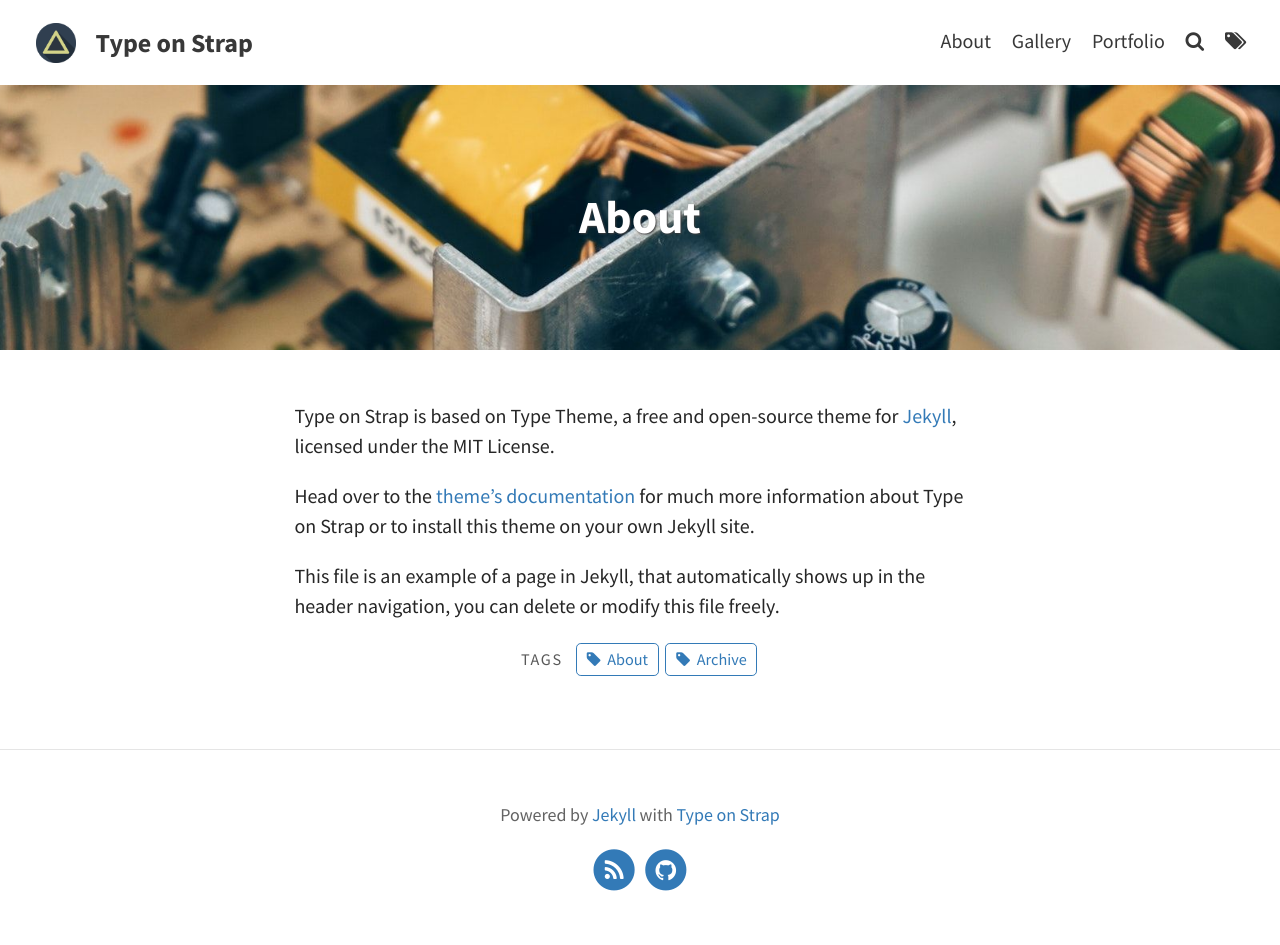
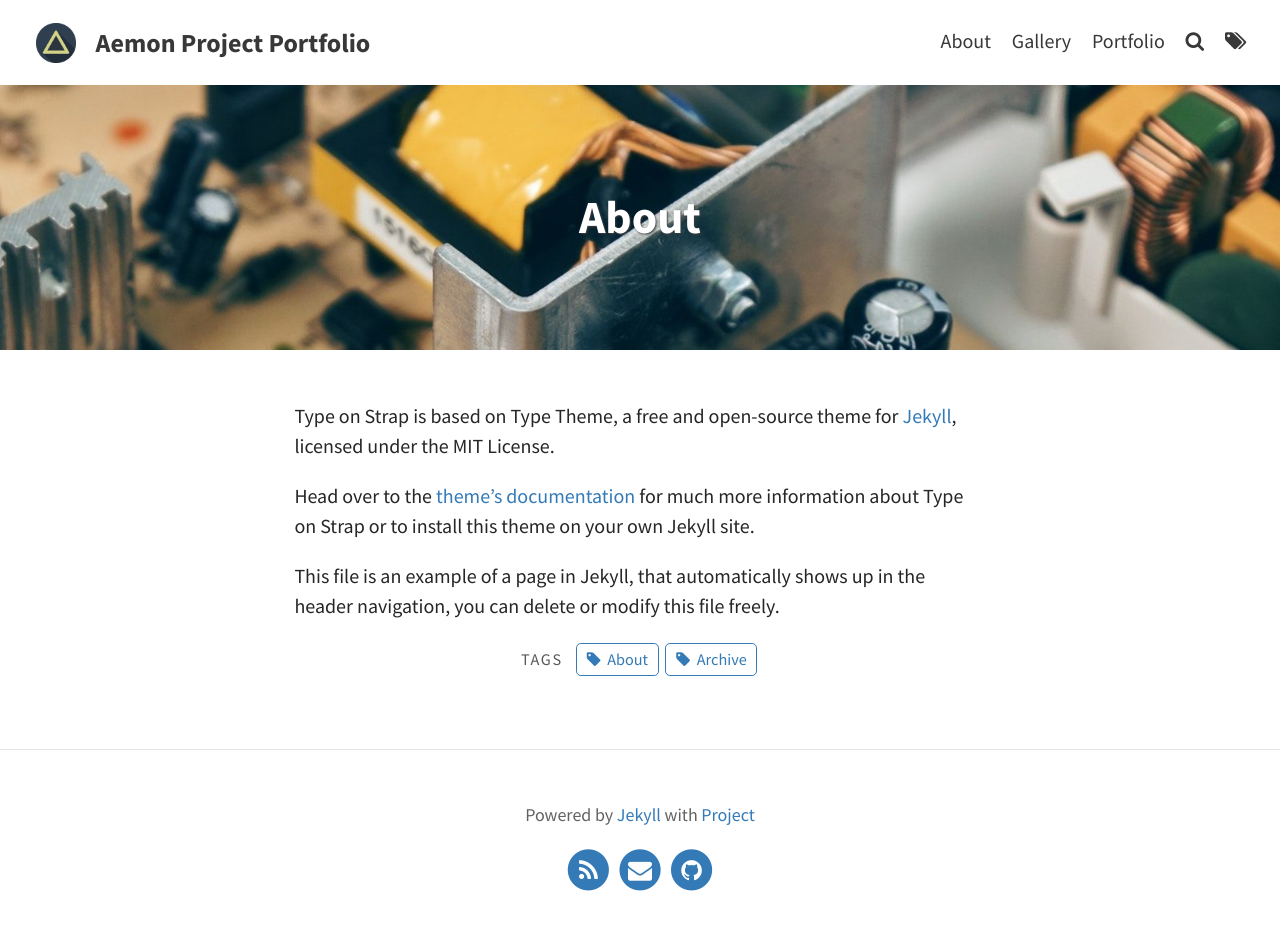
Before and after one commit to aemooooon/Project-Portfolio, a Jekyll site: the page built from pages/about.md, in a window 1280 px wide. Built offline with Jekyll 4.4.1, drawn with Linux system fonts in a browser that asks for light colours.

Commit message:
Update _config.yml

```diff
--- a/_config.yml
+++ b/_config.yml
@@ -1,8 +1,8 @@
 # SITE CONFIGURATION
 baseurl: "/ppp"
 url: "https://aemooooon.github.io"
-title: Type on Strap # site's title
-description: "A website with blog posts and pages" # used by search engines
+title: Aemon Project Portfolio # site's title
+description: "All of the my diary log records about Project" # used by search engines
 
 defaults:
   -
@@ -22,11 +22,11 @@ theme_settings:
   header_text: Change header text in <code>_config.yml</code>
   header_feature_image: assets/img/pexels/triangular.jpeg
   footer_text: >
-    Powered by <a href="https://jekyllrb.com/">Jekyll</a> with <a href="https://github.com/sylhare/Type-on-Strap">Type on Strap</a>
+    Powered by <a href="https://jekyllrb.com/">Jekyll</a> with <a href="https://aemooooon.github.io/ppp/">Project</a>
 
   # Icons
   rss: true  # Make sure you created a feed.xml with feed.xml layout
-  email_address: # Full email address, e.g. "sam@example.com"
+  email_address: wangh21@student.op.ac.nz # Full email address, e.g. "sam@example.com"
   behance:
   bitbucket:
   dribbble:
@@ -87,7 +87,7 @@ theme_settings:
   # Open the "_sass > base" folder, and open "_variables.scss"
 
 # PAGINATION
-paginate: 5
+paginate: 20
 paginate_path: "blog/page:num"
 
 # AUTHORS
```
